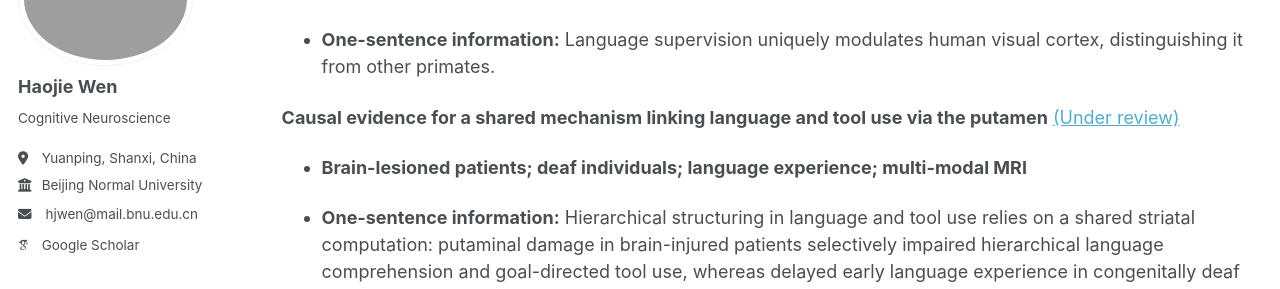
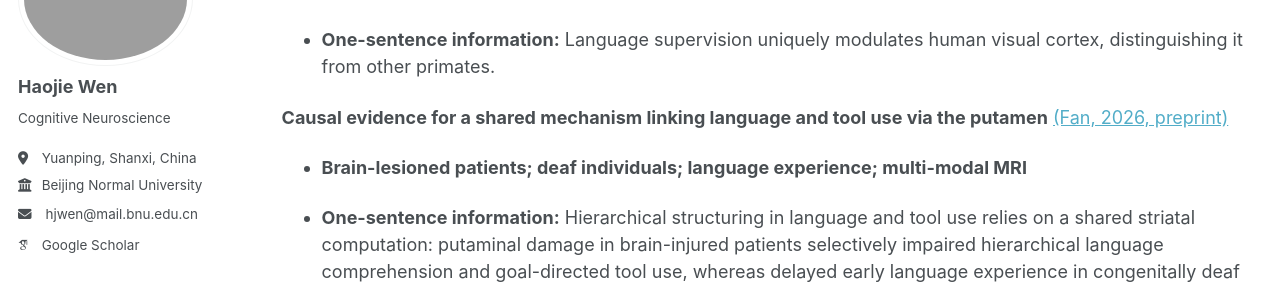
Before and after one commit to happyhaojie/happyhaojie.github.io, a Jekyll site: the page built from _pages/research.md, in a window 1280 px wide and 900 px high, scrolled down 1762 px. Shown: the part 174-463 px from the top of the window. Built offline with Jekyll 4.4.1, drawn with Linux system fonts in a browser that asks for light colours; some web fonts are replaced.

Commit message:
Update research.md

```diff
--- a/_pages/research.md
+++ b/_pages/research.md
@@ -53,7 +53,7 @@ Does language influence more fundamental cognitive functions, such as vision? We
 
 - **One-sentence information:** Language supervision uniquely modulates human visual cortex, distinguishing it from other primates.
 
-**Causal evidence for a shared mechanism linking language and tool use via the putamen** [(Under review)](/files/Fan_2026_preprint.pdf)
+**Causal evidence for a shared mechanism linking language and tool use via the putamen** [(Fan, 2026, preprint)](/files/Fan_2026_preprint.pdf)
 
 - **Brain-lesioned patients; deaf individuals; language experience; multi-modal MRI**
 
```
